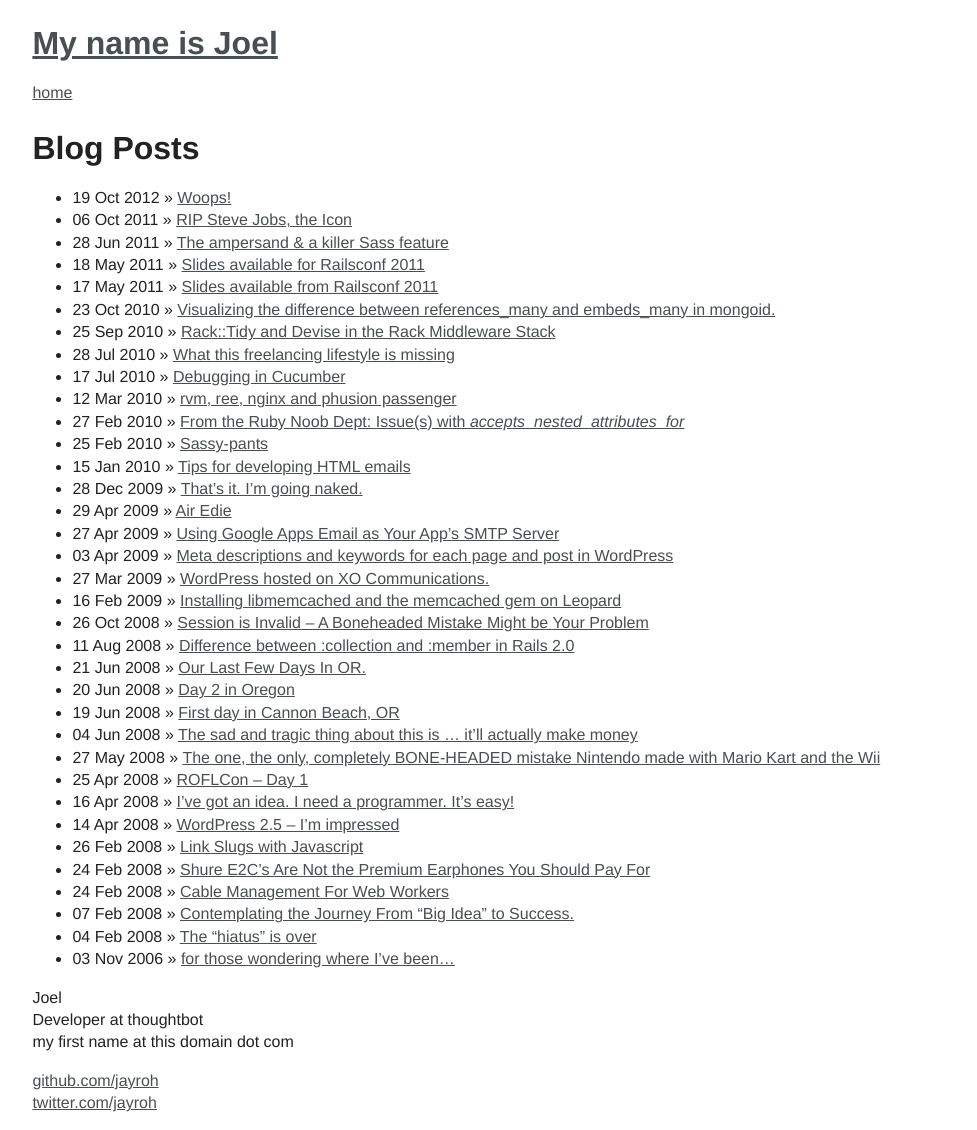
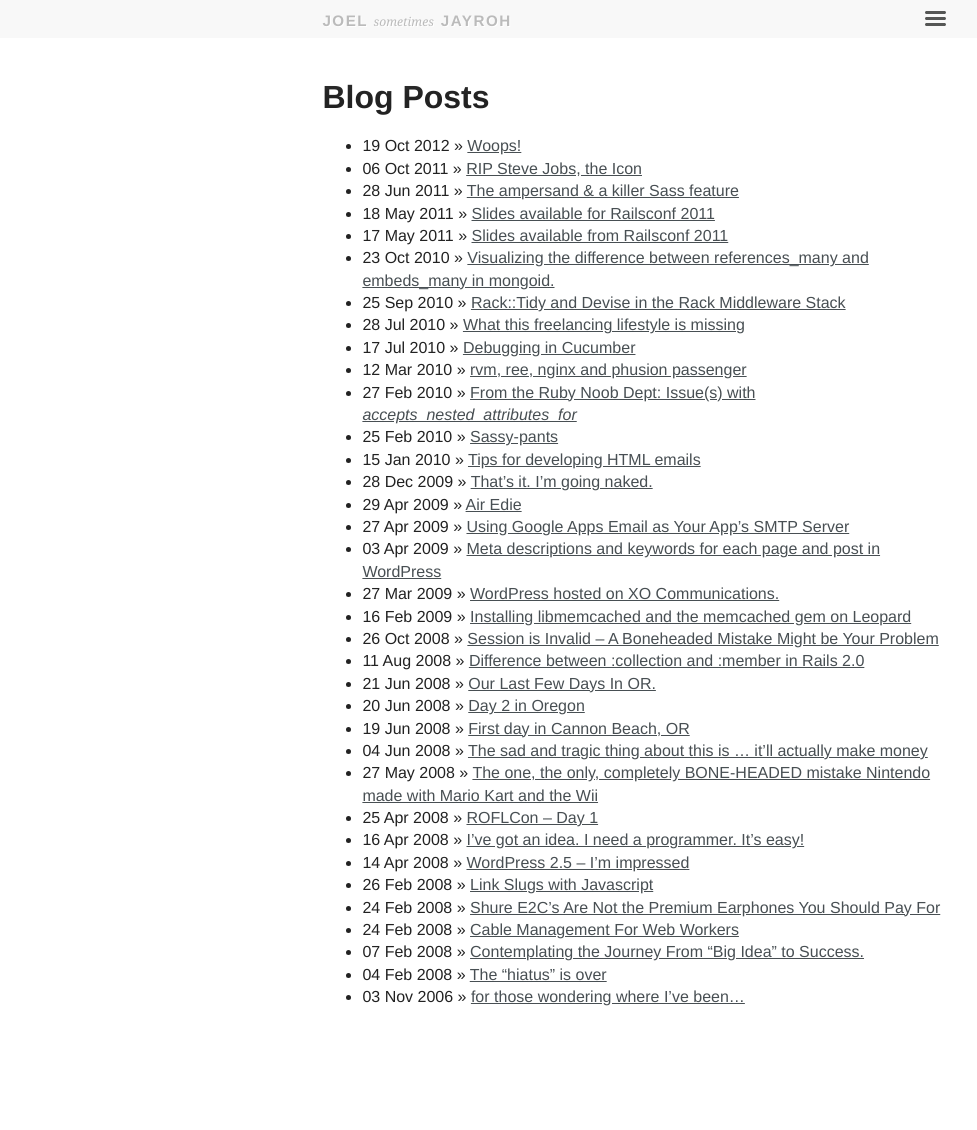
Before and after one commit to jayroh/joeloliveira.com, a Jekyll site: the page built from index.html, in a window 1280 px wide and 1130 px high. Shown: the whole window, without its empty margins (6-983 px from the left). Built offline with Jekyll 4.4.1, drawn with Linux system fonts in a browser that asks for light colours; Markdown is read by kramdown in place of the engine named in the settings.

Commit message:
Get started moving the right markup in
Halfway there

```diff
--- a/_layouts/default.html
+++ b/_layouts/default.html
@@ -1,39 +1,43 @@
 <!DOCTYPE html>
-<html>
+<!--[if lt IE 7]>   <html class="no-js lt-ie9 lt-ie8 lt-ie7"> <![endif]-->
+<!--[if IE 7]>      <html class="no-js lt-ie9 lt-ie8"> <![endif]-->
+<!--[if IE 8]>      <html class="no-js lt-ie9"> <![endif]-->
+<!--[if gt IE 8]><!-->  <html class="no-js"> <!--<![endif]-->
   <head>
     <meta charset="utf-8">
     <meta http-equiv="X-UA-Compatible" content="IE=edge,chrome=1">
+    <meta name="viewport" content="width=device-width,initial-scale=1">
     <title>{{ page.title }}</title>
+    <meta name="author" content="Joel Oliveira">
+    <meta name="description" content="A software engineer in Boston working for thoughtbot inc. writing mostly ruby. He loves beer and bulldogs and his family.">
     <meta name="viewport" content="width=device-width">
     <link rel="stylesheet" href="/css/syntax.css">
     <link rel="stylesheet" href="/css/main.css">
+    <script src="//cdnjs.cloudflare.com/ajax/libs/modernizr/2.6.2/modernizr.min.js"></script>
+    <script type="text/javascript" src="//use.typekit.net/xei1yff.js"></script>
+    <script type="text/javascript">try{Typekit.load();}catch(e){}</script>
   </head>
-  <body>
-    <div class="container">
-      <div class="site">
-        <div class="header">
-          <h1 class="title"><a href="/">{{ site.name }}</a></h1>
-          <a class="extra" href="/">home</a>
-        </div>
+  <body class="blog">
+    <!--[if lt IE 7]>
+      <p class="chromeframe">
+        You are using an outdated browser.
+        <a href="http://browsehappy.com/">Upgrade your browser today</a> or
+        <a href="http://www.google.com/chromeframe/?redirect=true">install Google
+          Chrome Frame</a> to better experience this site.
+      </p>
+    <![endif]-->
 
+    <header class="global">
+      <div class="container">
+        <h1><a href="/">Joel <span>sometimes</span> Jayroh</a></h1>
+        <a href="#" class="menu">menu</a>
+      </div>
+    </header>
+
+    <section class="main">
+      <div class="container">
         {{ content }}
-
-        <div class="footer">
-          <div class="contact">
-            <p>
-              Joel<br />
-              Developer at thoughtbot<br />
-              my first name at this domain dot com
-            </p>
-          </div>
-          <div class="contact">
-            <p>
-              <a href="http://github.com/jayroh/">github.com/jayroh</a><br />
-              <a href="http://twitter.com/jayroh/">twitter.com/jayroh</a><br />
-            </p>
-          </div>
-        </div>
       </div>
-    </div>
+    </section>
   </body>
 </html>
```
Also changed, not shown: _layouts/post.html (+5 -6 lines), index.html (line endings or trailing spaces).
